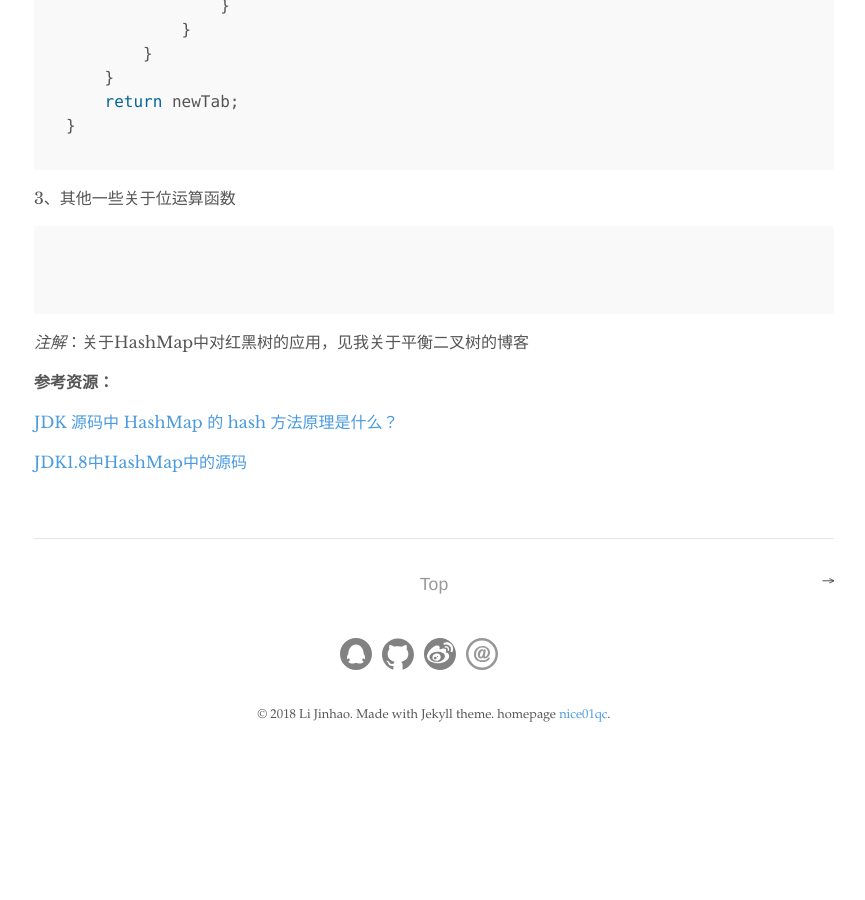
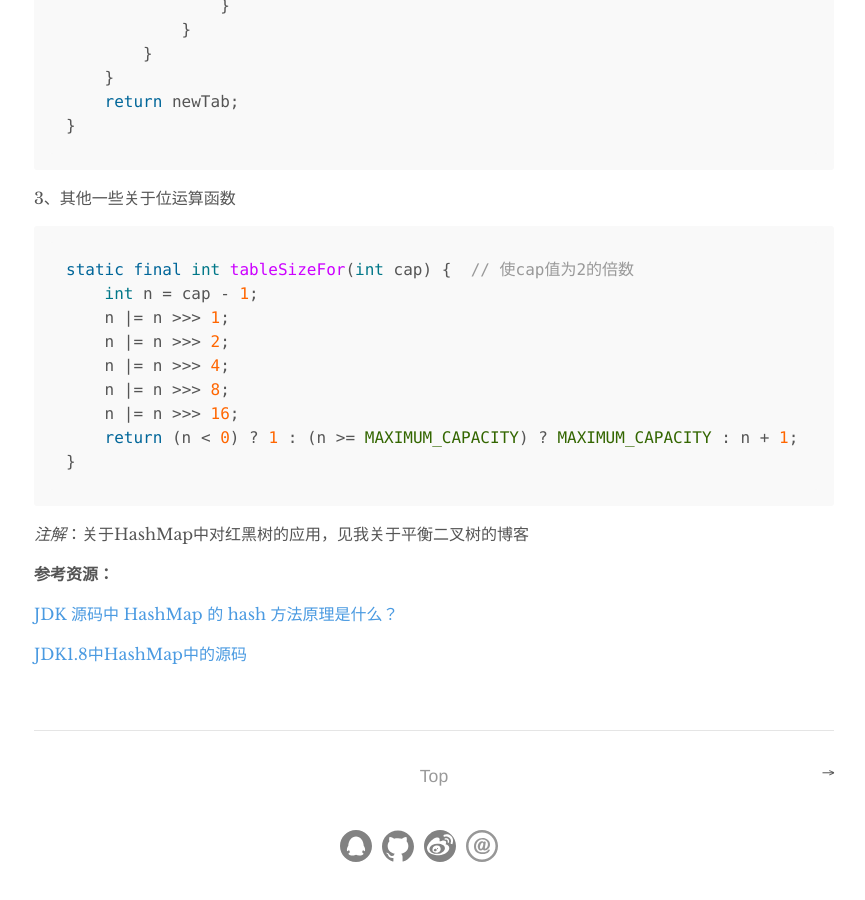
Before and after one commit to nice01qc/nice01qc.github.io, a Jekyll site: the page built from _posts/2018-08-02-HashMap.md, in a window 1280 px wide and 900 px high, scrolled down 2663 px. Shown: the whole window, without its empty margins (206-1071 px from the left). Built offline with Jekyll 4.4.1, drawn with Linux system fonts in a browser that asks for light colours; before the commit the page ends 3421 px from its top, so only the background shows below that.

Commit message:
update at : Thu, 02 Aug 2018 11:52:34 +0800

````diff
--- a/_posts/2018-08-02-HashMap.md
+++ b/_posts/2018-08-02-HashMap.md
@@ -111,7 +111,15 @@ final Node<K,V>[] resize() {
 3、其他一些关于位运算函数
 
 ```java
-
+static final int tableSizeFor(int cap) {  // 使cap值为2的倍数
+    int n = cap - 1;
+    n |= n >>> 1;
+    n |= n >>> 2;
+    n |= n >>> 4;
+    n |= n >>> 8;
+    n |= n >>> 16;
+    return (n < 0) ? 1 : (n >= MAXIMUM_CAPACITY) ? MAXIMUM_CAPACITY : n + 1;
+}
 ```
 
 
````
